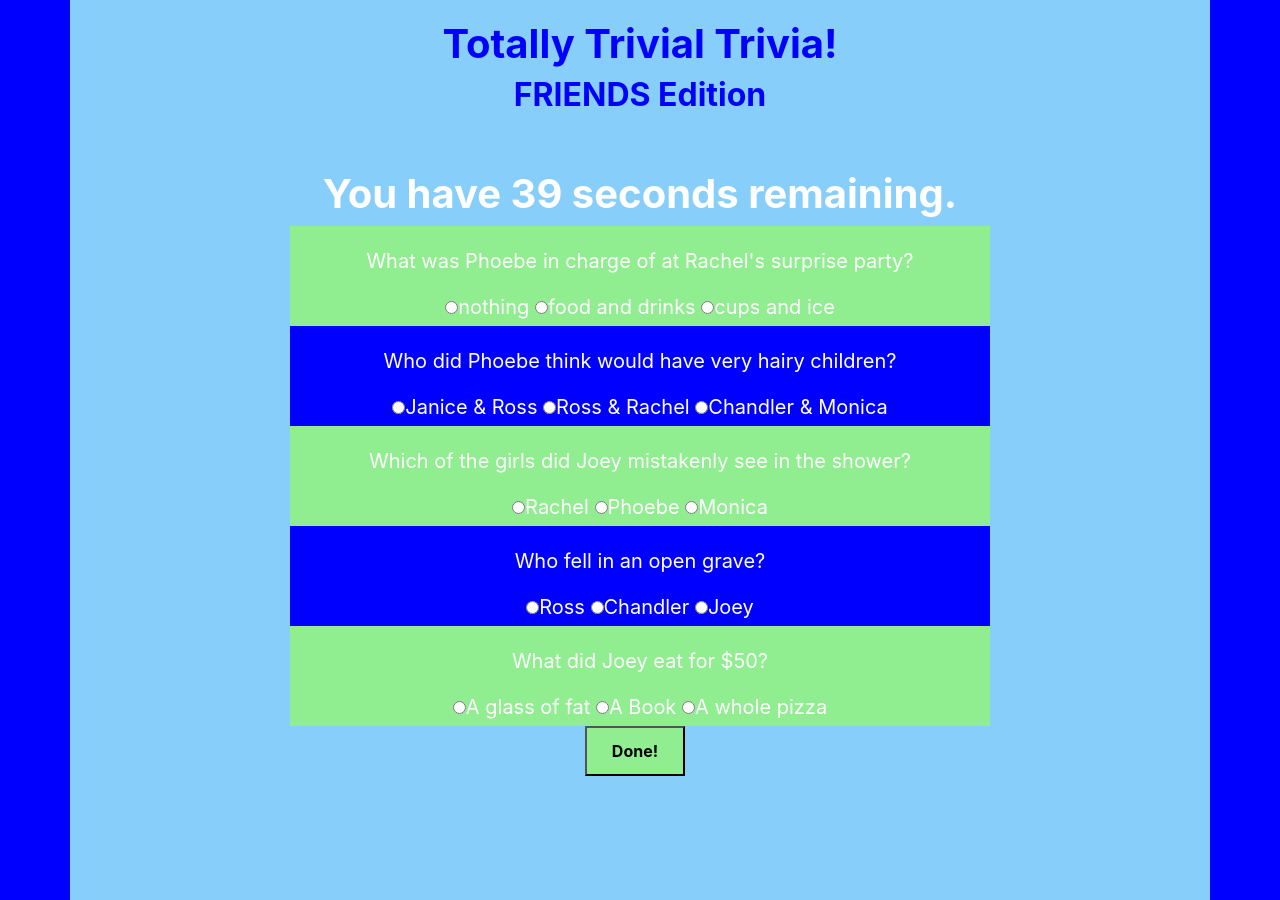
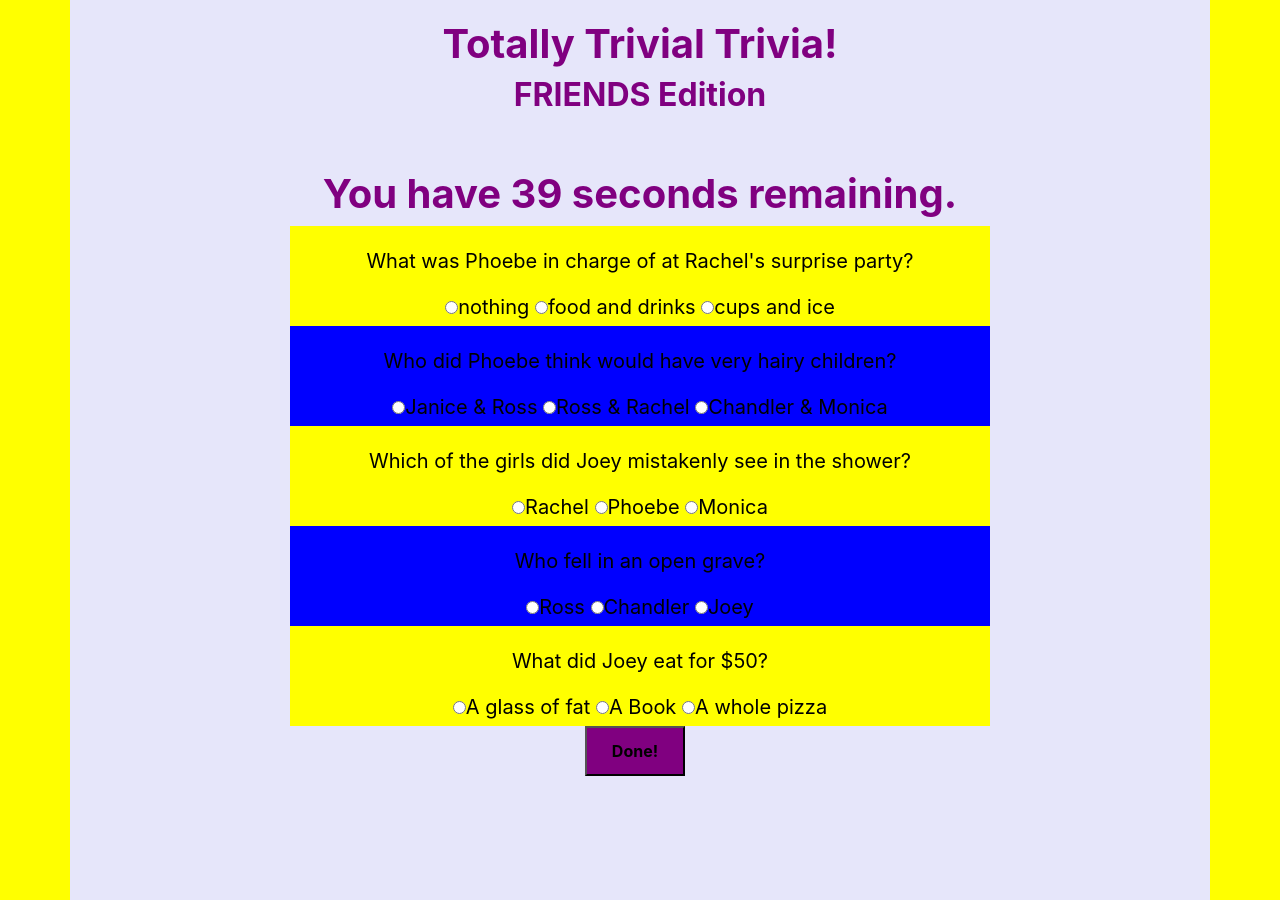
Before and after one commit to jboe26/TriviaGame, a plain HTML site: page index.html in a window 1280 px wide. Both pictures are taken after a click on the button "Start!". Drawn offline with nearby package versions, Linux system fonts and the light colour scheme.

Commit message:
changed css

```diff
--- a/assets/css/style.css
+++ b/assets/css/style.css
@@ -1,23 +1,23 @@
 body {
     margin: auto;
-    background-color: blue;
+    background-color: yellow;
 }
 
 h1, h2 {
     text-align: center;
-    color: blue;
+    color: purple;
     font-weight: bolder;
 }
 
 .container {
-    background-color: lightskyblue;
+    background-color: lavender;
     height: 900px;
     margin: auto;
     padding: 20px;
 }
 
 #startButton {
-    background-color: blue;
+    background-color: purple;
     width: 100px;
     height: 50px;
     font-weight: bold;
@@ -26,12 +26,12 @@
 }
 
 .timer {
-    color: white;
+    color: purple;
 
 }
 
 #doneButton {
-    background-color: lightgreen;
+    background-color: purple;
     width: 100px;
     height: 50px;
     font-weight: bold;
@@ -43,8 +43,8 @@
 }
 
 .question1 {
-    background-color: lightgreen;
-    color: white;
+    background-color: yellow;
+    color: black;
     width: 700px;
     height: 100px;
     text-align: center;
@@ -55,7 +55,7 @@
 
 .question2 {
     background-color: blue;
-    color: white;
+    color: black;
     width: 700px;
     height: 100px;
     text-align: center;
@@ -66,8 +66,8 @@
 
 
 .question3 {
-    background-color: lightgreen;
-    color: white;
+    background-color: yellow;
+    color: black;
     width: 700px;
     height: 100px;
     text-align: center;
@@ -78,7 +78,7 @@
 
 .question4 {
     background-color: blue;
-    color: white;
+    color: black;
     width: 700px;
     height: 100px;
     text-align: center;
@@ -88,8 +88,8 @@
 }
 
 .question5 {
-    background-color: lightgreen;
-    color: white;
+    background-color: yellow;
+    color: black;
     width: 700px;
     height: 100px;
     text-align: center;
--- a/assets/javascript/app.js
+++ b/assets/javascript/app.js
@@ -44,13 +44,10 @@
 
 
 
-            // trying to use this variable, not sure where-- i want it to be the correct answers for the questions.
-
-            // answers
-
             var correctAnswers = 0;
             var missed = 0;
             var incorrectAnswers = 0;
+            var unansweredQuestions = 0;
 
             for (i = 0; i < answers.length; i++) {
                 var answerChoice =
@@ -62,13 +59,16 @@
                 console.log(answerChoice);
 
 
+
             }
+
+
 
 
 
             $("#correctAnswers").text("You got " + correctAnswers + " questions right.");
             $("#missed").text("You missed " + missed + " questions.");
-            $("#incorrectAnswers").text("You missed " + incorrectAnswers + " questions.")
+            $("#incorrectAnswers").text("You got " + incorrectAnswers + " questions wrong.")
 
         });
 
```
